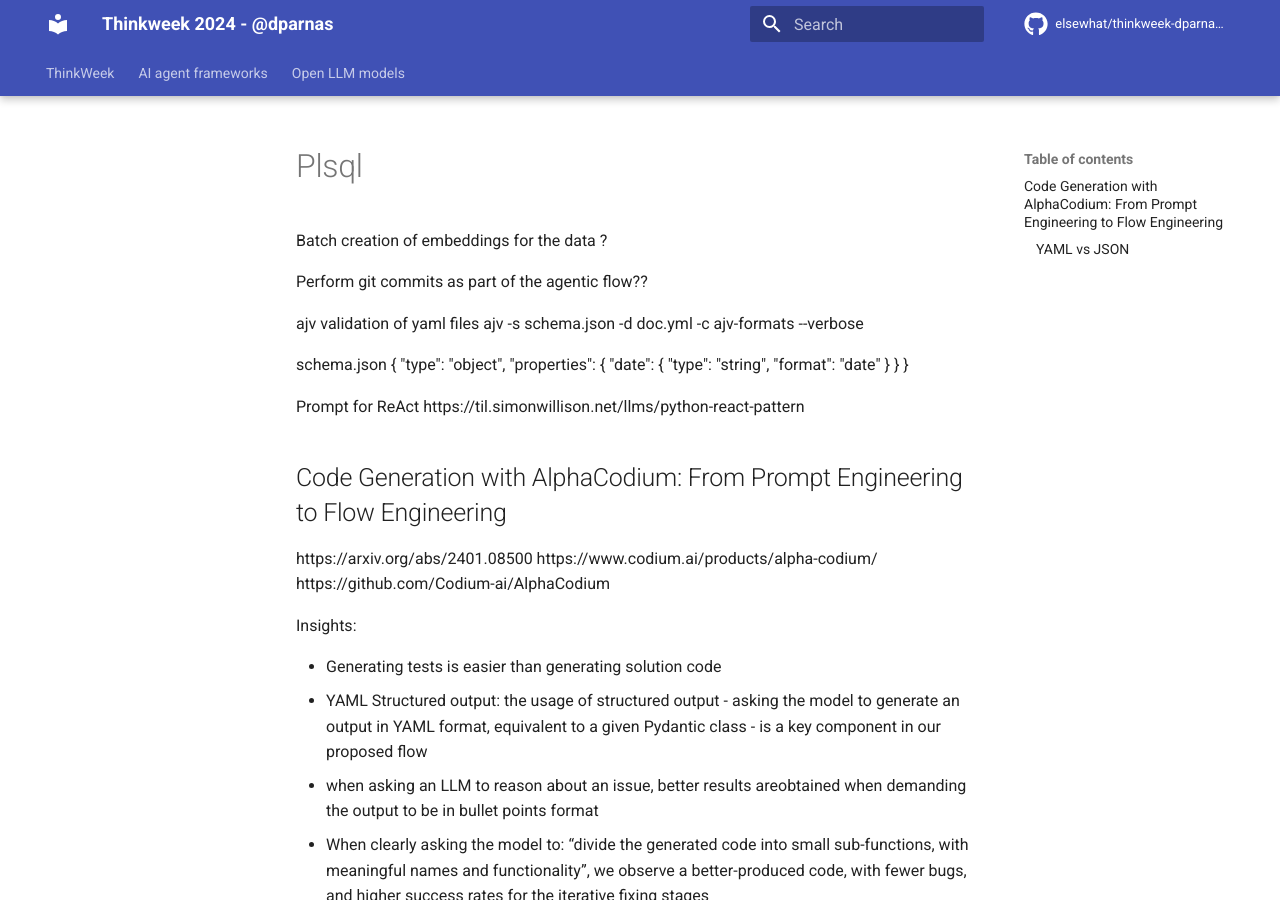
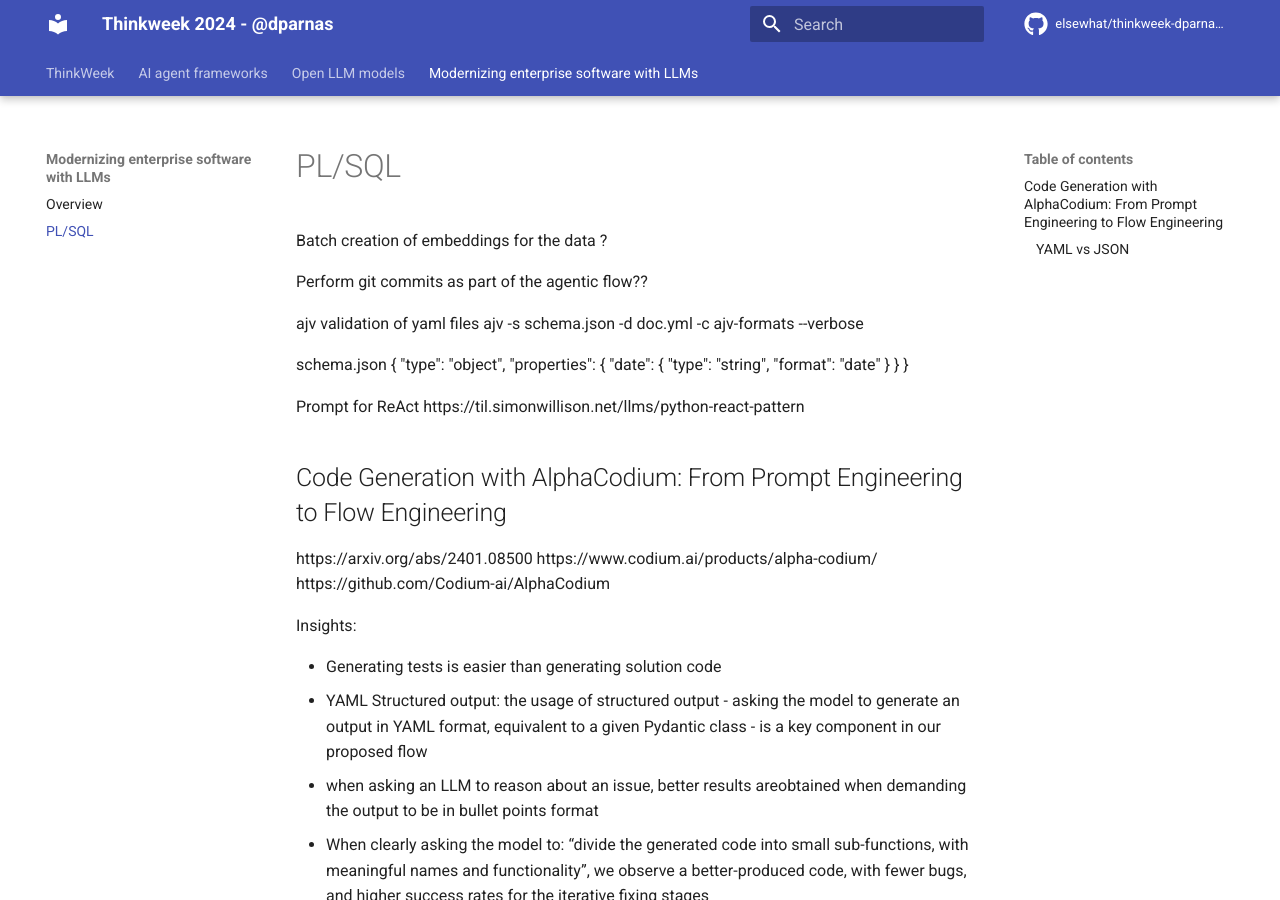
Before and after one commit to elsewhat/thinkweek-dparnas-2024, an MkDocs documentation site: the page built from docs/modernizing/plsql.md, in a window 1280 px wide and 900 px high. Built offline with MkDocs 1.6.1 and Material for MkDocs 9.7.7, drawn with Linux system fonts in a browser that asks for light colours; comment, search, counter and statistics services are not loaded.

```diff
--- a/mkdocs.yml
+++ b/mkdocs.yml
@@ -44,3 +44,6 @@ nav:
     - crewAI:                       multi-agent/crewai.md
   - Open LLM models:
     - Overview:                     llm/index.md
+  - Modernizing enterprise software with LLMs:
+    - Overview:                     modernizing/index.md
+    - PL/SQL:                       modernizing/plsql.md
```
Also changed, not shown: docs/modernizing/index.md (added, +23 -0 lines), docs/modernizing/img/graph_ora_tables.png (added).
